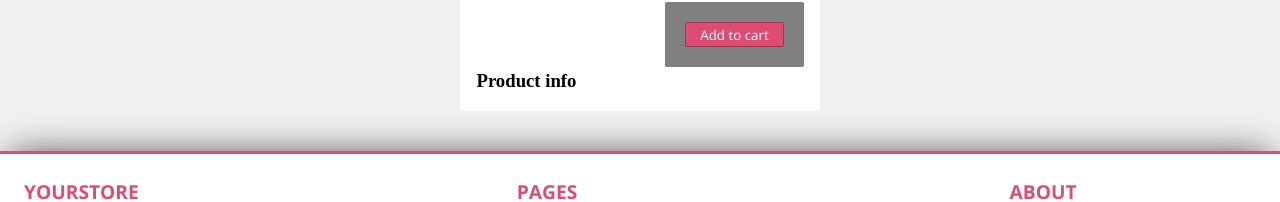
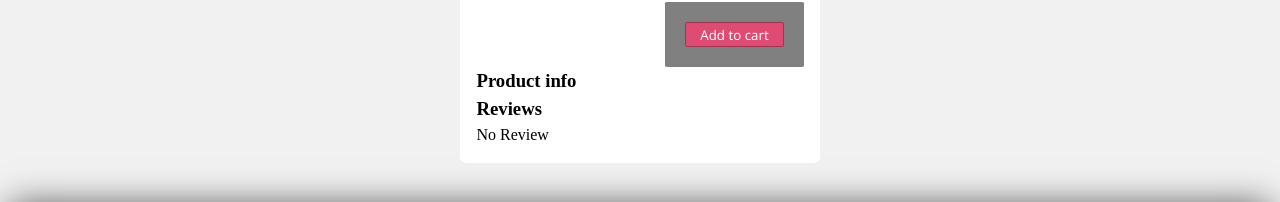
Before and after one commit to nexnic/YourStore, a React (Vite) app: page /product/1 in a window 1280 px wide. Shown: the part 459-661 px from the top of the page. Built offline with nearby package versions, Linux system fonts and the light colour scheme; no server answers.

Commit message:
adding rewiese

```diff
--- a/src/script/pages/ProductPage/Components/ProductSpec.tsx
+++ b/src/script/pages/ProductPage/Components/ProductSpec.tsx
@@ -1,15 +1,18 @@
+import ProductReviews from "./ProductReviews"
 
 // @ts-ignore
 export default function ProductSpec({items}) {
-
+    const {description, reviews} = items
 
     return(
         <div className="productPage__spec">
                 <div>
                     <h3>Product info</h3>
+                    {description}
                 </div>
                 <div>
-                    {items.description}
+                    <h3>Reviews</h3>
+                    {reviews ? <ul>{reviews.map((review) => <ProductReviews review={review} key={review.id}/> )} </ul> : <p> No Review</p>}
                 </div>
         </div>
     )
```
